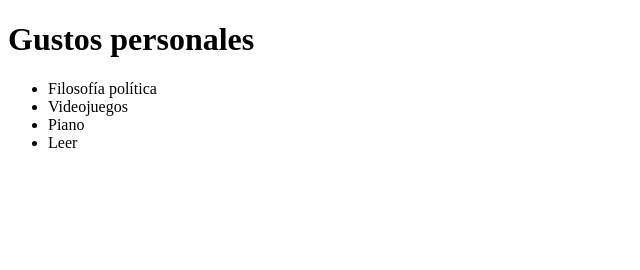
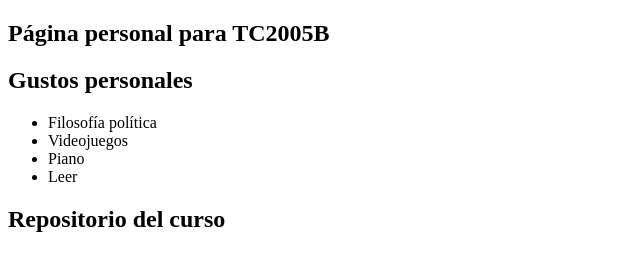
Before and after one commit to felix-rojas/felix-rojas.github.io, a plain HTML site: page index.html in a window 1280 px wide. Shown: the whole page, without its empty margins (0-640 px from the left). Drawn offline with Linux system fonts and the light colour scheme.

Commit message:
Changing format

```diff
--- a/index.html
+++ b/index.html
@@ -6,12 +6,14 @@
         <title>Felix Website</title>
     </head>
     <body>
-        <h1>Gustos personales</h1>
+        <h2>Página personal para TC2005B</h2>
+        <h2>Gustos personales</h2>
         <ul>
             <li>Filosofía política</li>
             <li>Videojuegos</li>
             <li>Piano</li>
             <li>Leer</li>
         </ul>
+        <h2>Repositorio del curso</h2>
     </body>
 </html>
```
